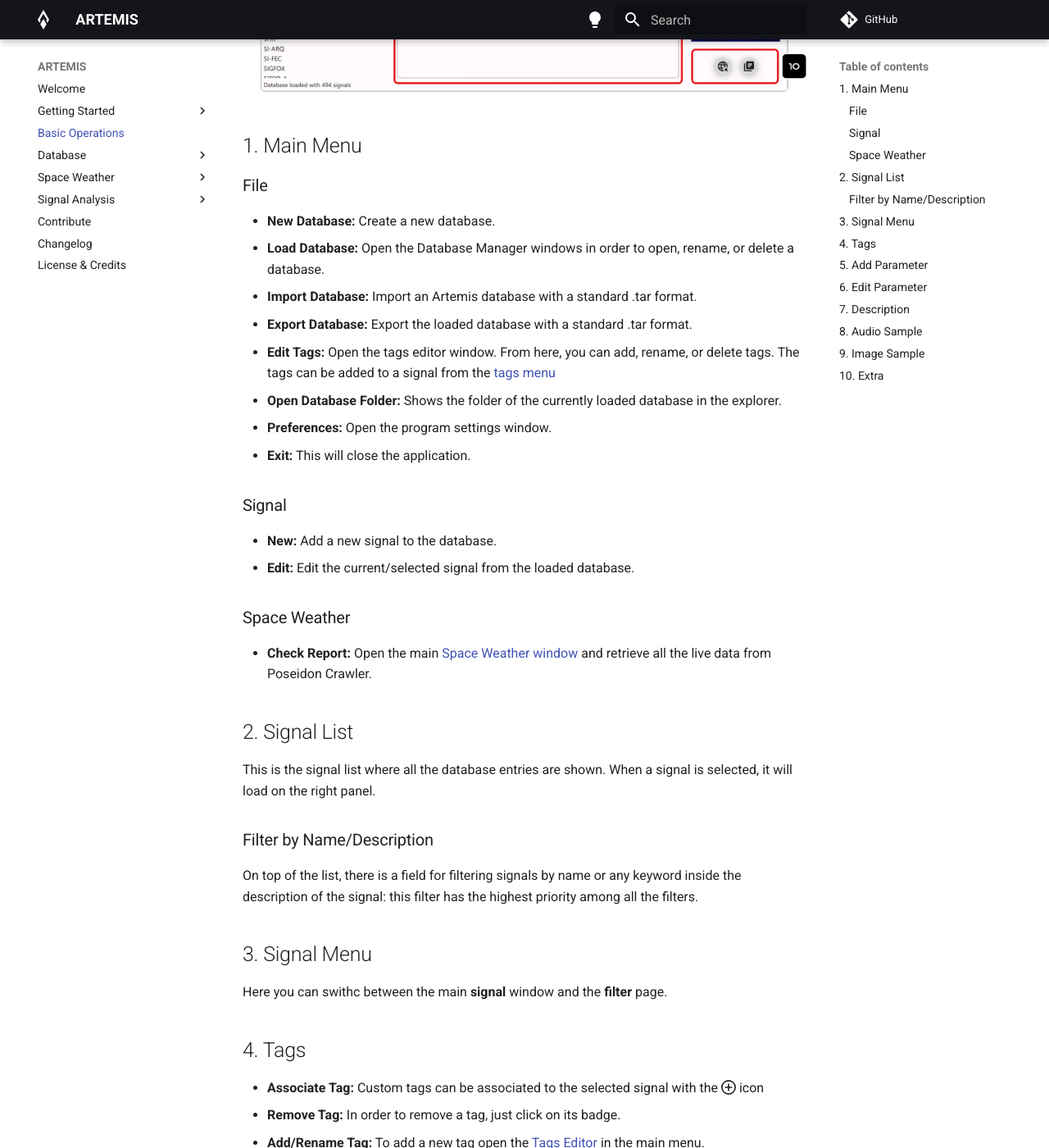
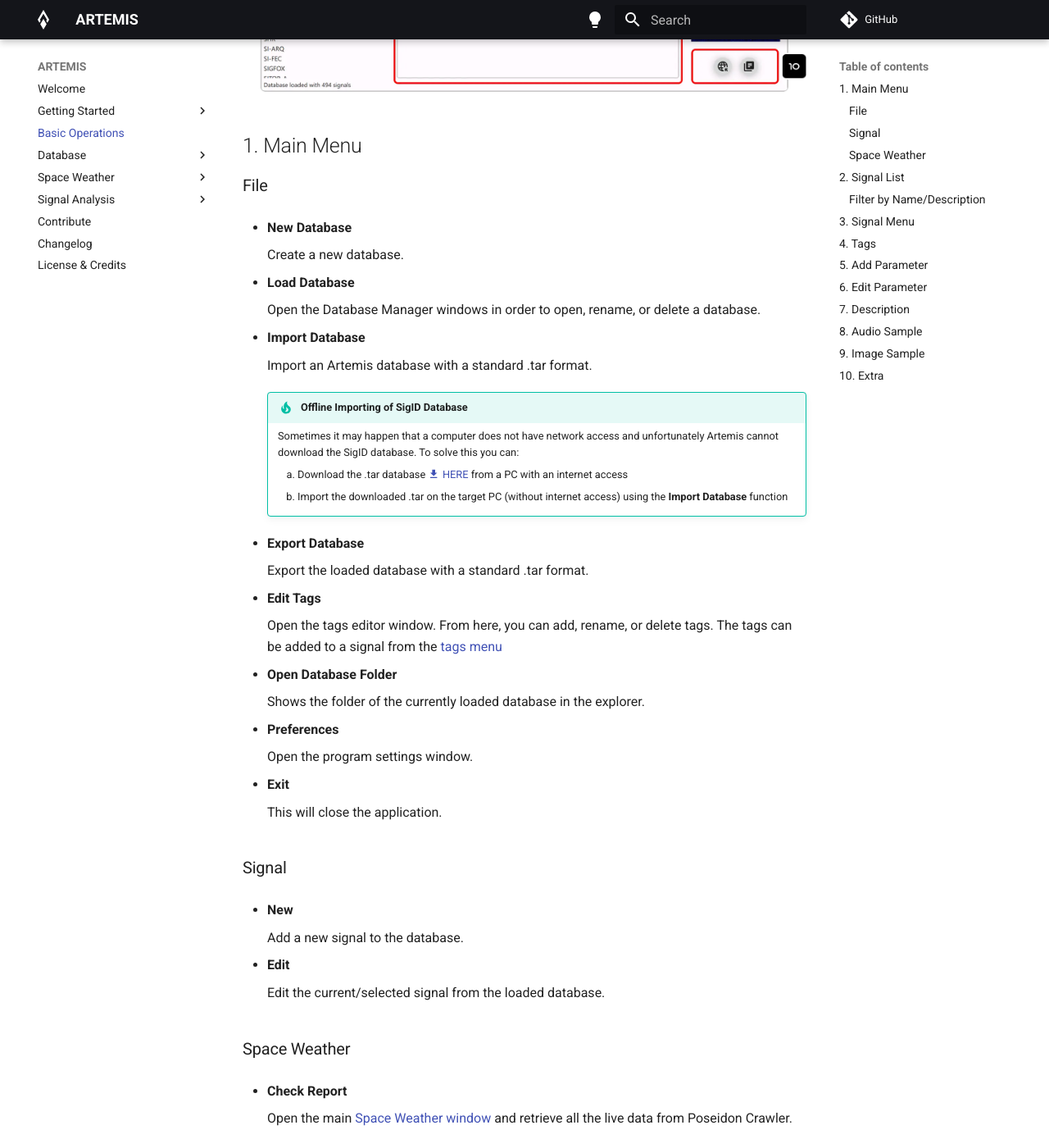
Before and after one commit to AresValley/Artemis, an MkDocs documentation site: the page built from docs/basic_operations.md, in a window 1280 px wide and 1400 px high, scrolled down 488 px. Shown: the whole window at 82% size. Built offline with MkDocs 1.6.1 and Material for MkDocs 9.7.7, drawn with Linux system fonts in a browser that asks for light colours; comment, search, counter and statistics services are not loaded; some of the changed text lies outside the part shown.

Commit message:
Updated docs

```diff
--- a/docs/basic_operations.md
+++ b/docs/basic_operations.md
@@ -5,21 +5,58 @@
 ## 1. Main Menu
 
 ### File
-* **New Database:** Create a new database.
-* **Load Database:** Open the Database Manager windows in order to open, rename, or delete a database.
-* **Import Database:** Import an Artemis database with a standard .tar format.
-* **Export Database:** Export the loaded database with a standard .tar format.
-* **Edit Tags:** Open the tags editor window. From here, you can add, rename, or delete tags. The tags can be added to a signal from the [tags menu](#4-tags)
-* **Open Database Folder:** Shows the folder of the currently loaded database in the explorer.
-* **Preferences:** Open the program settings window.
-* **Exit:** This will close the application.
+
+* **New Database**
+
+    Create a new database.
+
+* **Load Database**
+
+    Open the Database Manager windows in order to open, rename, or delete a database.
+
+* **Import Database**
+
+    Import an Artemis database with a standard .tar format.
+    !!! tip "Offline Importing of SigID Database"
+        Sometimes it may happen that a computer does not have network access and unfortunately Artemis cannot download the SigID database. To solve this you can:
+
+        1. Download the .tar database [:material-download: HERE](https://github.com/AresValley/Artemis-DB/releases) from a PC with an internet access
+        2. Import the downloaded .tar on the target PC (without internet access) using the **Import Database** function
+
+* **Export Database**
+
+    Export the loaded database with a standard .tar format.
+
+* **Edit Tags**
+
+    Open the tags editor window. From here, you can add, rename, or delete tags. The tags can be added to a signal from the [tags menu](#4-tags)
+
+* **Open Database Folder**
+
+    Shows the folder of the currently loaded database in the explorer.
+
+* **Preferences**
+
+    Open the program settings window.
+
+* **Exit**
+
+    This will close the application.
 
 ### Signal
-* **New:** Add a new signal to the database.
-* **Edit:** Edit the current/selected signal from the loaded database.
+* **New**
+
+    Add a new signal to the database.
+
+* **Edit**
+
+    Edit the current/selected signal from the loaded database.
 
 ### Space Weather
-* **Check Report:** Open the main [Space Weather window](space_weather/current.md) and retrieve all the live data from Poseidon Crawler.
+
+* **Check Report**
+
+    Open the main [Space Weather window](space_weather/current.md) and retrieve all the live data from Poseidon Crawler.
 
 ## 2. Signal List
 This is the signal list where all the database entries are shown. When a signal is selected, it will load on the right panel.
@@ -31,9 +68,18 @@
 Here you can swithc between the main **signal** window and the **filter** page.
 
 ## 4. Tags
-* **Associate Tag:** Custom tags can be associated to the selected signal with the :octicons-plus-circle-16: icon
-* **Remove Tag:** In order to remove a tag, just click on its badge.
-* **Add/Rename Tag:** To add a new tag open the [Tags Editor](#1-main-menu) in the main menu.
+
+* **Associate Tag**
+
+    Custom tags can be associated to the selected signal with the :octicons-plus-circle-16: icon
+
+* **Remove Tag**
+
+    In order to remove a tag, just click on its badge.
+
+* **Add/Rename Tag**
+
+    To add a new tag open the [Tags Editor](#1-main-menu) in the main menu.
 
 ## 5. Add Parameter
 Click on the labels to add the corresponding parameter to the signal (e.g. click on **Frequency** to add a new frequency).
```
